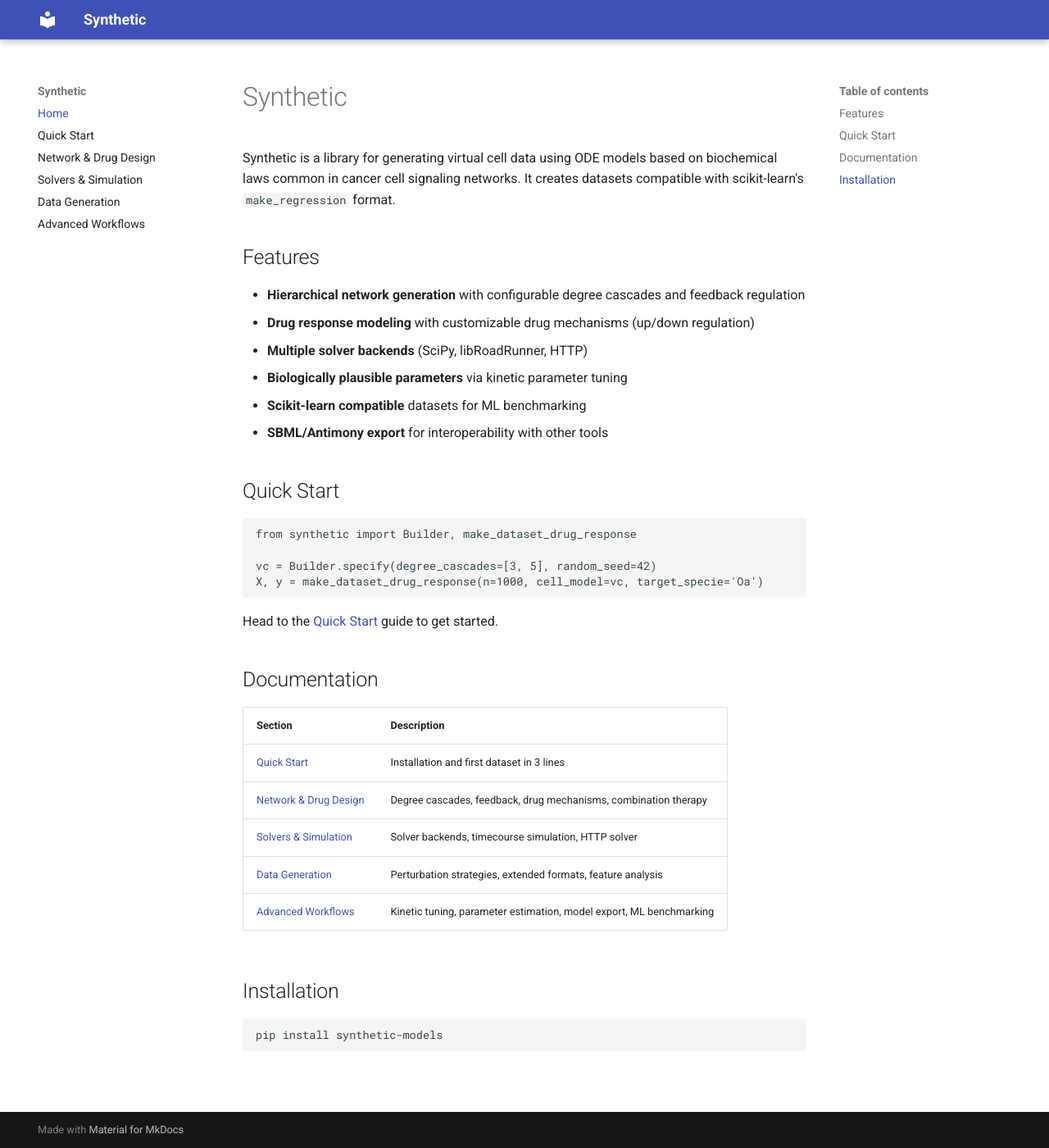
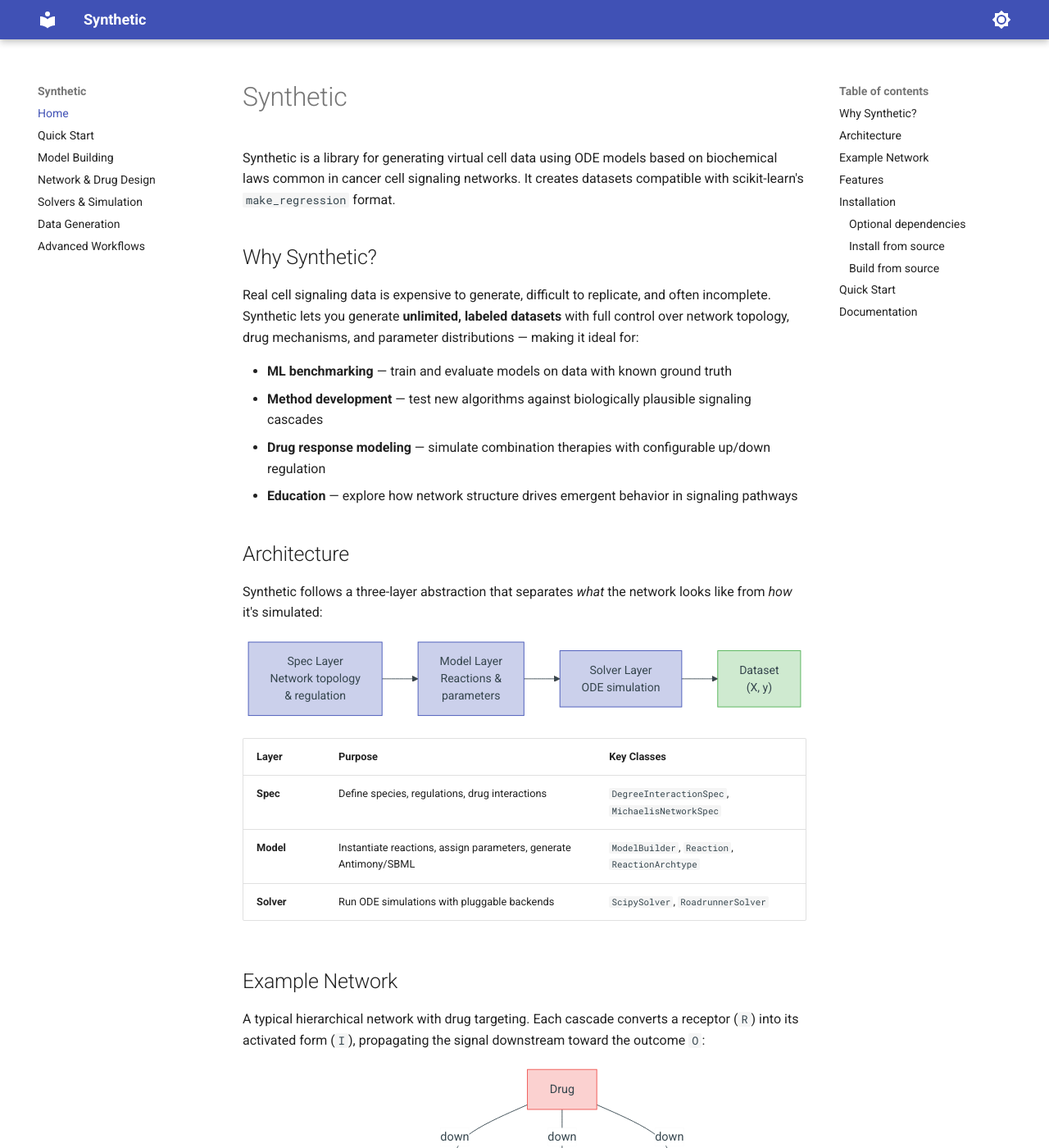
Before and after one commit to synthetic-models/synthetic, an MkDocs documentation site: the page built from docs/index.md, in a window 1280 px wide and 1400 px high. Shown: the whole window at 82% size. Built offline with MkDocs 1.6.1 and Material for MkDocs 9.7.7, drawn with Linux system fonts in a browser that asks for light colours; some of the changed text lies outside the part shown.

Commit message:
docs: enhance documentation with detailed architecture, installation instructions, and model building examples

````diff
--- a/docs/index.md
+++ b/docs/index.md
@@ -1,6 +1,74 @@
 # Synthetic
 
 Synthetic is a library for generating virtual cell data using ODE models based on biochemical laws common in cancer cell signaling networks. It creates datasets compatible with scikit-learn's `make_regression` format.
+
+## Why Synthetic?
+
+Real cell signaling data is expensive to generate, difficult to replicate, and often incomplete. Synthetic lets you generate **unlimited, labeled datasets** with full control over network topology, drug mechanisms, and parameter distributions — making it ideal for:
+
+- **ML benchmarking** — train and evaluate models on data with known ground truth
+- **Method development** — test new algorithms against biologically plausible signaling cascades
+- **Drug response modeling** — simulate combination therapies with configurable up/down regulation
+- **Education** — explore how network structure drives emergent behavior in signaling pathways
+
+## Architecture
+
+Synthetic follows a three-layer abstraction that separates *what* the network looks like from *how* it's simulated:
+
+```mermaid
+graph LR
+    S["Spec Layer<br/>Network topology<br/>& regulation"] --> M["Model Layer<br/>Reactions &<br/>parameters"]
+    M --> V["Solver Layer<br/>ODE simulation"]
+    V --> D["Dataset<br/>(X, y)"]
+
+    style S fill:#3f51b544,stroke:#3f51b5
+    style M fill:#3f51b544,stroke:#3f51b5
+    style V fill:#3f51b544,stroke:#3f51b5
+    style D fill:#4caf5044,stroke:#4caf50
+```
+
+| Layer | Purpose | Key Classes |
+|-------|---------|-------------|
+| **Spec** | Define species, regulations, drug interactions | `DegreeInteractionSpec`, `MichaelisNetworkSpec` |
+| **Model** | Instantiate reactions, assign parameters, generate Antimony/SBML | `ModelBuilder`, `Reaction`, `ReactionArchtype` |
+| **Solver** | Run ODE simulations with pluggable backends | `ScipySolver`, `RoadrunnerSolver` |
+
+## Example Network
+
+A typical hierarchical network with drug targeting. Each cascade converts a receptor (`R`) into its activated form (`I`), propagating the signal downstream toward the outcome `O`:
+
+```mermaid
+graph TD
+    D["Drug"] -->|"down"| R1_1
+    D -->|"down"| R1_2
+    D -->|"down"| R1_3
+
+    subgraph "Degree 1"
+        R1_1 --> I1_1
+        R1_2 --> I1_2
+        R1_3 --> I1_3
+    end
+
+    subgraph "Degree 2"
+        I1_1 --> R2_1
+        I1_2 --> R2_2
+        I1_3 --> R2_3
+        R2_1 --> I2_1
+        R2_2 --> I2_2
+        R2_3 --> I2_3
+    end
+
+    I1_1 --> O
+    I1_2 --> O
+    I1_3 --> O
+
+    O --> Oa["Oa (outcome)"]
+
+    style D fill:#ef535044,stroke:#ef5350
+    style Oa fill:#4caf5044,stroke:#4caf50
+```
+
+This network was created with `degree_cascades=[3, 5]` — 3 cascades at degree 1 and 5 at degree 2.
 
 ## Features
 
@@ -11,6 +79,52 @@ Synthetic is a library for generating virtual cell data using ODE models based o
 - **Scikit-learn compatible** datasets for ML benchmarking
 - **SBML/Antimony export** for interoperability with other tools
 
+## Installation
+
+The most recommended way to install Synthetic is via PyPI, which is the latest stable release:
+
+```bash
+pip install synthetic-models
+```
+
+to install the latest from GitHub:
+
+```bash
+pip install git+https://github.com/synthetic-models/synthetic.git
+```
+
+### Optional dependencies
+
+| Extra | Install | Description |
+|-------|---------|-------------|
+| RoadRunner solver | `pip install synthetic-models[roadrunner]` | libRoadRunner SBML simulation engine — an alternative solver backend with mature SBML support |
+| Plotting | `pip install synthetic-models[plotting]` | matplotlib, seaborn, networkx, and Jupyter — for visualizing networks and simulation results |
+| Scikit-learn | `pip install synthetic-models[sklearn]` | scikit-learn — for ML pipeline integration and dataset utilities |
+
+Install multiple extras at once:
+
+```bash
+pip install synthetic-models[roadrunner,plotting,sklearn]
+```
+
+### Install from source
+
+If you can't access PyPI, download a `tar.gz` release from [GitHub releases](https://github.com/synthetic-models/synthetic/tags) and install locally:
+
+```bash
+pip install synthetic-models-0.1.3.tar.gz
+```
+
+### Build from source
+
+This project is developed using [uv](https://docs.astral.sh/uv/), which is the recommended way to build from source:
+
+```bash
+git clone https://github.com/synthetic-models/synthetic.git
+cd Synthetic
+uv sync
+```
+
 ## Quick Start
 
 ```python
@@ -20,20 +134,15 @@ vc = Builder.specify(degree_cascades=[3, 5], random_seed=42)
 X, y = make_dataset_drug_response(n=1000, cell_model=vc, target_specie='Oa')
 ```
 
-Head to the [Quick Start](quick_start.md) guide to get started.
+Head to the [Quick Start](quick_start.md) guide for more details.
 
 ## Documentation
 
 | Section | Description |
 |---------|-------------|
 | [Quick Start](quick_start.md) | Installation and first dataset in 3 lines |
+| [Model Building](model_building.md) | Custom reactions, archtypes, and the three-layer API |
 | [Network & Drug Design](network_and_drug_design.md) | Degree cascades, feedback, drug mechanisms, combination therapy |
 | [Solvers & Simulation](solvers_and_simulation.md) | Solver backends, timecourse simulation, HTTP solver |
 | [Data Generation](data_generation.md) | Perturbation strategies, extended formats, feature analysis |
 | [Advanced Workflows](advanced_workflows.md) | Kinetic tuning, parameter estimation, model export, ML benchmarking |
-
-## Installation
-
-```bash
-pip install synthetic-models
-```
--- /dev/null
+++ b/docs/javascripts/mermaid-config.js
@@ -0,0 +1,11 @@
+document.addEventListener("DOMContentLoaded", function () {
+  var config = {
+    startOnLoad: true,
+    theme:
+      document.body.getAttribute("data-md-color-scheme") === "slate"
+        ? "dark"
+        : "default",
+    securityLevel: "loose",
+  };
+  mermaid.initialize(config);
+});
--- a/mkdocs.yml
+++ b/mkdocs.yml
@@ -3,12 +3,37 @@ site_url: https://synthetic-models.github.io/
 theme:
   name: material
   palette:
-    primary: indigo
+    # Light mode
+    - media: "(prefers-color-scheme: light)"
+      scheme: default
+      primary: indigo
+      toggle:
+        icon: material/brightness-7
+        name: Switch to dark mode
+    # Dark mode
+    - media: "(prefers-color-scheme: dark)"
+      scheme: slate
+      primary: indigo
+      toggle:
+        icon: material/brightness-4
+        name: Switch to light mode
+  features:
+    - content.code.copy
+    - navigation.footer
+extra_javascript:
+  - https://unpkg.com/mermaid/dist/mermaid.min.js
+  - javascripts/mermaid-config.js
+markdown_extensions:
+  - pymdownx.superfences:
+      custom_fences:
+        - name: mermaid
+          class: mermaid
 plugins:
   - mkdocstrings
 nav:
   - Home: index.md
   - Quick Start: quick_start.md
+  - Model Building: model_building.md
   - Network & Drug Design: network_and_drug_design.md
   - Solvers & Simulation: solvers_and_simulation.md
   - Data Generation: data_generation.md
--- a/pyproject.toml
+++ b/pyproject.toml
@@ -47,6 +47,7 @@ sklearn = [
 dev = [
     "mkdocs-material>=9.7.6",
     "mkdocstrings[python]>=1.0.3",
+    "pymdown-extensions>=10.15",
     "pytest>=9.0.2",
 ]
 
````
Also changed, not shown: docs/model_building.md (added, +481 -0 lines), docs/quick_start.md (+0 -28 lines), 1 other file.
